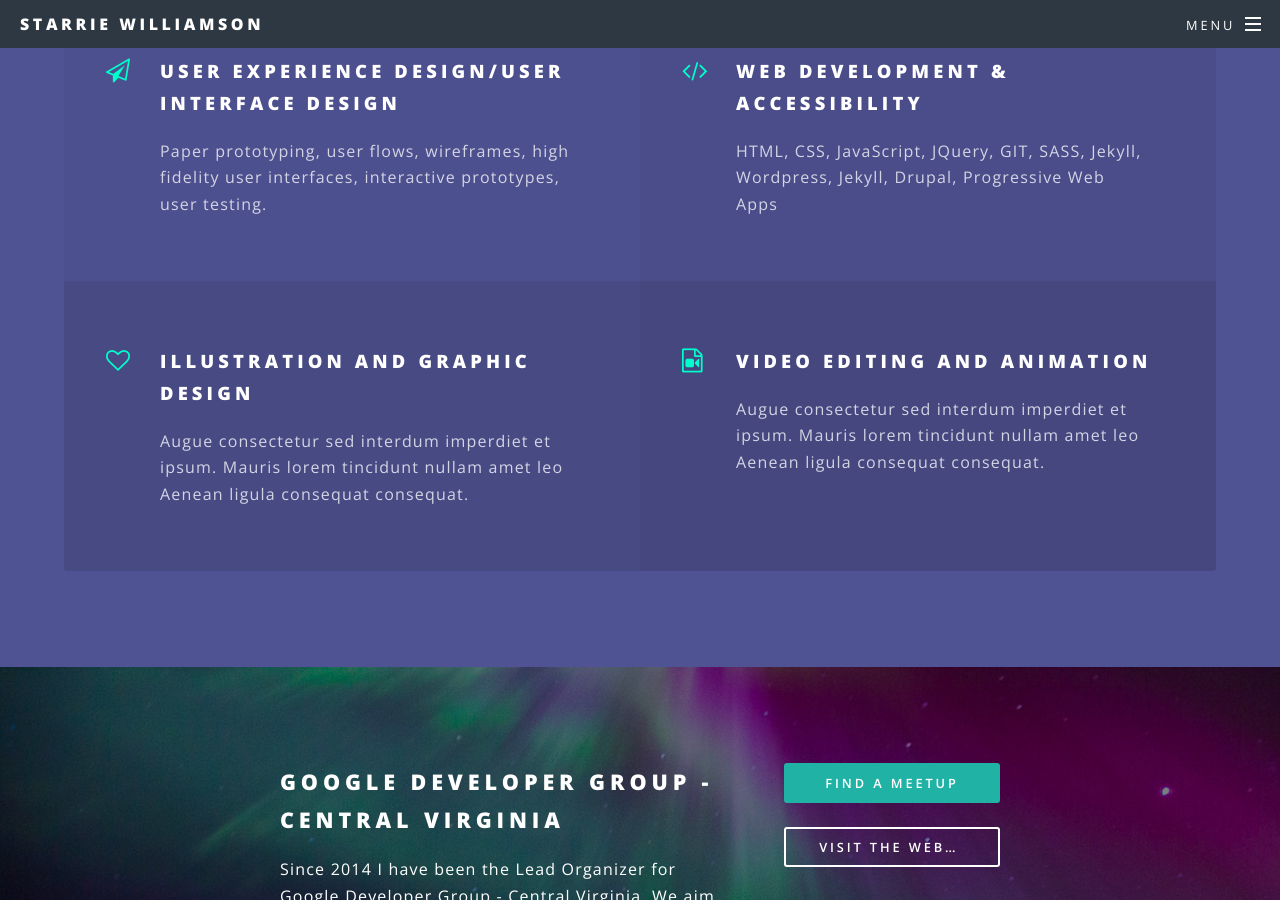
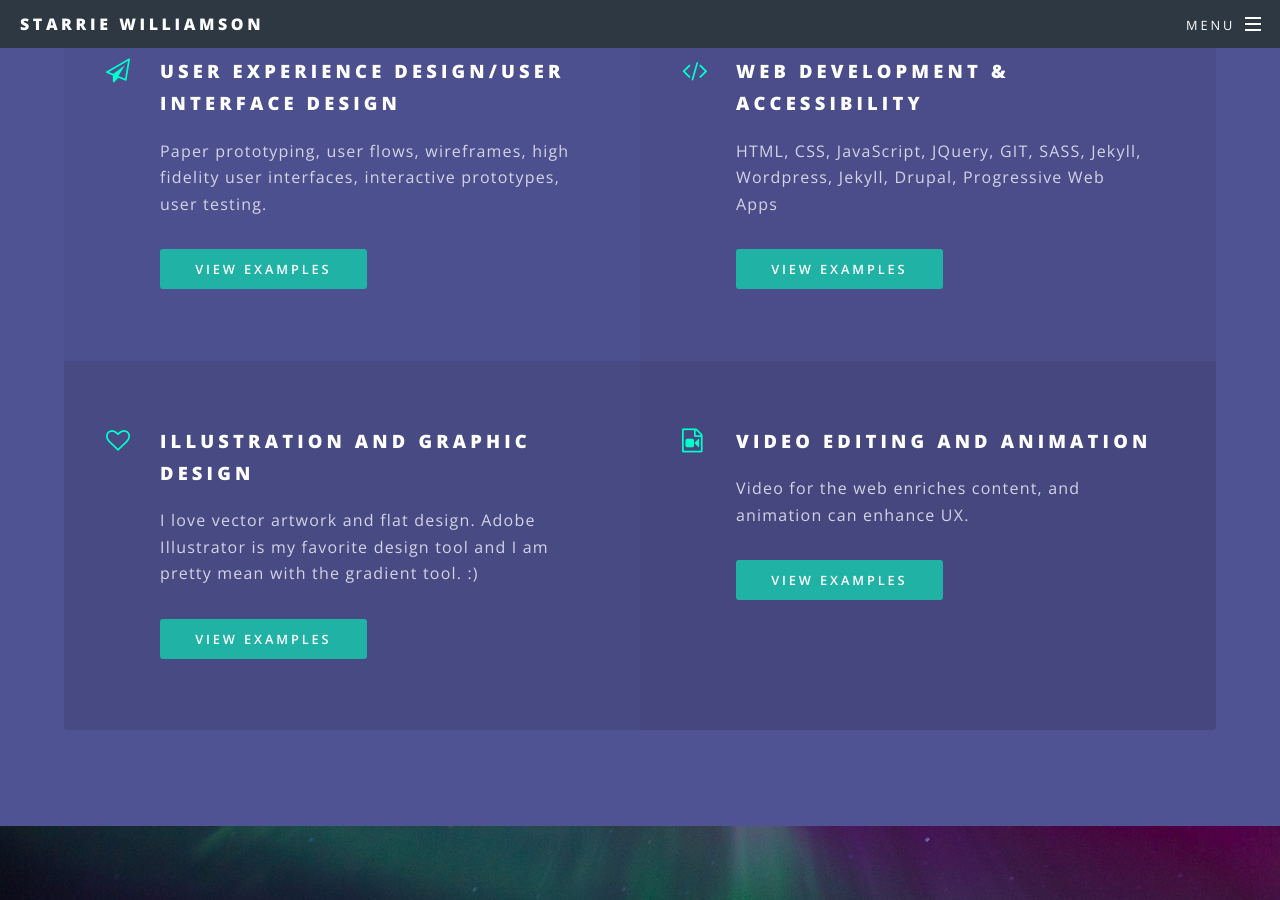
Before and after one commit to starriebird/portfolio2017, a Jekyll site: the page built from index.html, in a window 1280 px wide and 900 px high, scrolled down 3301 px. Built offline with Jekyll 4.4.1, drawn with Linux system fonts in a browser that asks for light colours.

Commit message:
Update portfolio links

```diff
--- a/index.html
+++ b/index.html
@@ -68,18 +68,22 @@ layout: landing
 								<li class="icon fa-paper-plane-o">
 									<h3>User Experience Design/User Interface Design</h3>
 									<p>Paper prototyping, user flows, wireframes, high fidelity user interfaces, interactive prototypes, user testing.</p>
+									<p><a href="{{ site.github.url }}/ux/" class="button special">View Examples</a></p>
 								</li>
 								<li class="icon icon fa-code">
 									<h3>Web Development &amp; Accessibility</h3>
 									<p>HTML, CSS, JavaScript, JQuery, GIT, SASS, Jekyll, Wordpress, Jekyll, Drupal, Progressive Web Apps</p>
+									<p><a href="{{ site.github.url }}/ux" class="button special">View Examples</a></p>
 								</li>
 								<li class="icon fa-heart-o">
 									<h3>Illustration and Graphic Design</h3>
-									<p>Augue consectetur sed interdum imperdiet et ipsum. Mauris lorem tincidunt nullam amet leo Aenean ligula consequat consequat.</p>
+									<p>I love vector artwork and flat design. Adobe Illustrator is my favorite design tool and I am pretty mean with the gradient tool. :)</p>
+									<p><a href="{{ site.github.url }}/ux" class="button special">View Examples</a></p>
 								</li>
 								<li class="icon fa-file-video-o">
 									<h3>Video editing and animation</h3>
-									<p>Augue consectetur sed interdum imperdiet et ipsum. Mauris lorem tincidunt nullam amet leo Aenean ligula consequat consequat.</p>
+									<p>Video for the web enriches content, and animation can enhance UX.</p>
+									<p><a href="{{ site.github.url }}/ux" class="button special">View Examples</a></p>
 								</li>
 							</ul>
 						</div>
```
Also changed, not shown: ux.md (renamed from projects.md, +2 -2 lines).
